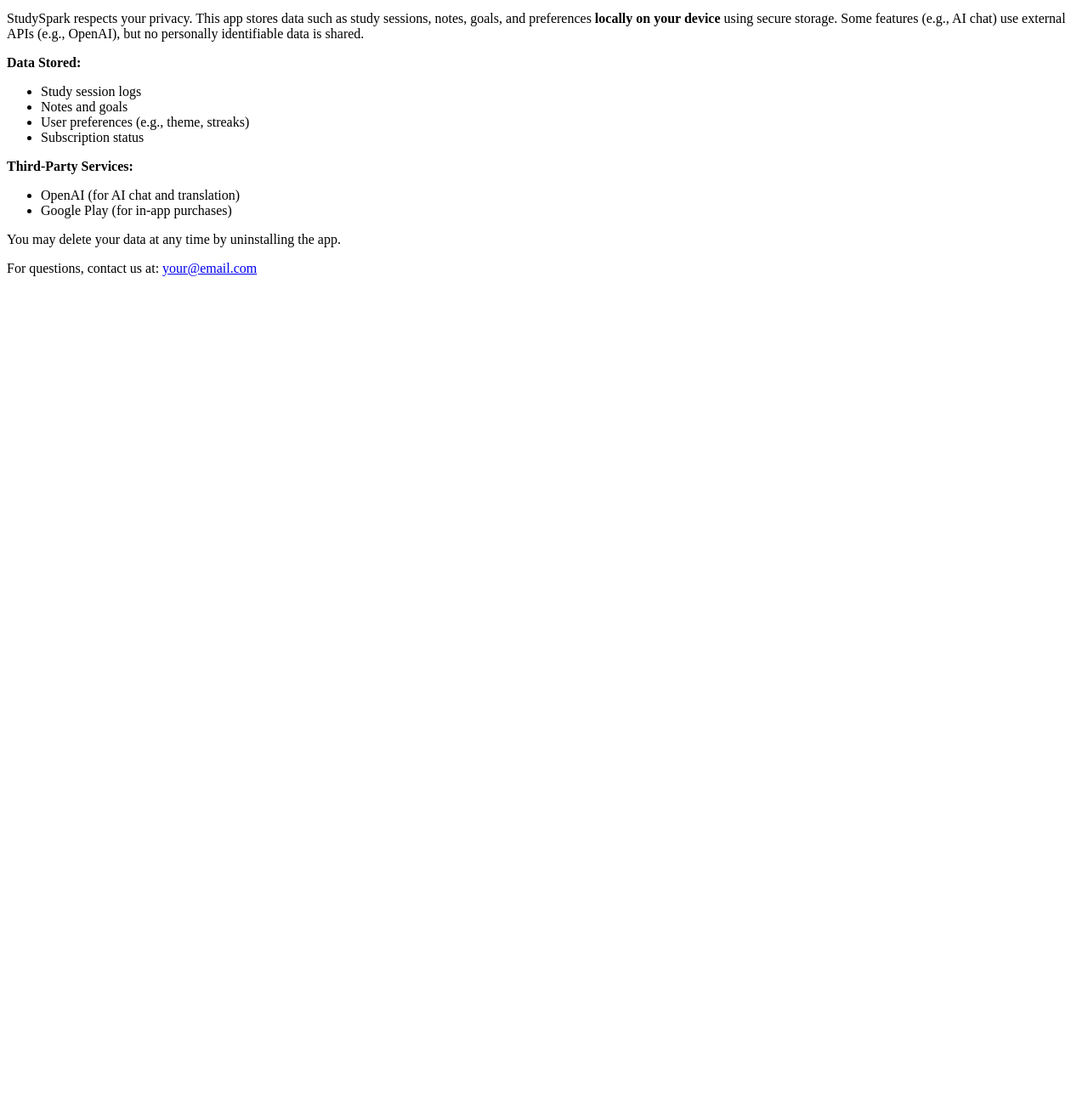
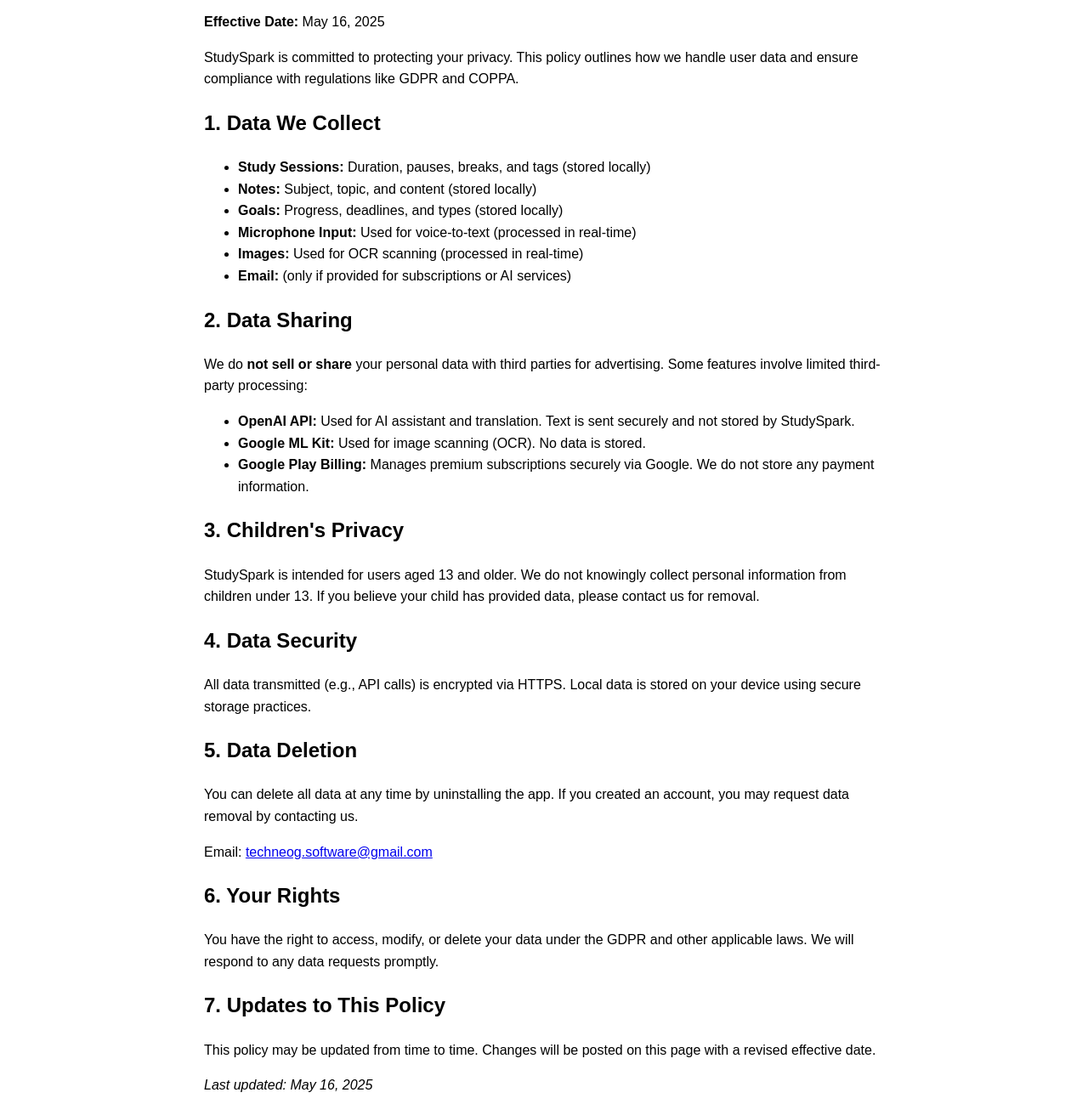
Before and after one commit to TechneOG-Software/studyspark-privacy-policy, a plain HTML site: page index.html in a window 1280 px wide. Shown: the part 101-1400 px from the top of the page at 85% size. Before the commit the page ends 800 px from the top, so only its background shows below. Drawn offline with Linux system fonts and the light colour scheme.

Commit message:
Update index.html

```diff
--- a/index.html
+++ b/index.html
@@ -1,26 +1,50 @@
 <!DOCTYPE html>
-<html>
+<html lang="en">
 <head>
   <meta charset="UTF-8">
-  <title>Privacy Policy – StudySpark</title>
+  <meta name="viewport" content="width=device-width, initial-scale=1.0">
+  <title>StudySpark Privacy Policy</title>
 </head>
-<body>
+<body style="font-family: sans-serif; line-height: 1.6; max-width: 800px; margin: auto; padding: 20px;">
   <h1>Privacy Policy – StudySpark</h1>
   <p><strong>Effective Date:</strong> May 16, 2025</p>
-  <p>StudySpark respects your privacy. This app stores data such as study sessions, notes, goals, and preferences <strong>locally on your device</strong> using secure storage. Some features (e.g., AI chat) use external APIs (e.g., OpenAI), but no personally identifiable data is shared.</p>
-  <p><strong>Data Stored:</strong></p>
+
+  <p>StudySpark is committed to protecting your privacy. This policy outlines how we handle user data and ensure compliance with regulations like GDPR and COPPA.</p>
+
+  <h2>1. Data We Collect</h2>
   <ul>
-    <li>Study session logs</li>
-    <li>Notes and goals</li>
-    <li>User preferences (e.g., theme, streaks)</li>
-    <li>Subscription status</li>
+    <li><strong>Study Sessions:</strong> Duration, pauses, breaks, and tags (stored locally)</li>
+    <li><strong>Notes:</strong> Subject, topic, and content (stored locally)</li>
+    <li><strong>Goals:</strong> Progress, deadlines, and types (stored locally)</li>
+    <li><strong>Microphone Input:</strong> Used for voice-to-text (processed in real-time)</li>
+    <li><strong>Images:</strong> Used for OCR scanning (processed in real-time)</li>
+    <li><strong>Email:</strong> (only if provided for subscriptions or AI services)</li>
   </ul>
-  <p><strong>Third-Party Services:</strong></p>
+
+  <h2>2. Data Sharing</h2>
+  <p>We do <strong>not sell or share</strong> your personal data with third parties for advertising. Some features involve limited third-party processing:</p>
   <ul>
-    <li>OpenAI (for AI chat and translation)</li>
-    <li>Google Play (for in-app purchases)</li>
+    <li><strong>OpenAI API:</strong> Used for AI assistant and translation. Text is sent securely and not stored by StudySpark.</li>
+    <li><strong>Google ML Kit:</strong> Used for image scanning (OCR). No data is stored.</li>
+    <li><strong>Google Play Billing:</strong> Manages premium subscriptions securely via Google. We do not store any payment information.</li>
   </ul>
-  <p>You may delete your data at any time by uninstalling the app.</p>
-  <p>For questions, contact us at: <a href="mailto:your@email.com">your@email.com</a></p>
+
+  <h2>3. Children's Privacy</h2>
+  <p>StudySpark is intended for users aged 13 and older. We do not knowingly collect personal information from children under 13. If you believe your child has provided data, please contact us for removal.</p>
+
+  <h2>4. Data Security</h2>
+  <p>All data transmitted (e.g., API calls) is encrypted via HTTPS. Local data is stored on your device using secure storage practices.</p>
+
+  <h2>5. Data Deletion</h2>
+  <p>You can delete all data at any time by uninstalling the app. If you created an account, you may request data removal by contacting us.</p>
+  <p>Email: <a href="mailto:techneog.software@gmail.com">techneog.software@gmail.com</a></p>
+
+  <h2>6. Your Rights</h2>
+  <p>You have the right to access, modify, or delete your data under the GDPR and other applicable laws. We will respond to any data requests promptly.</p>
+
+  <h2>7. Updates to This Policy</h2>
+  <p>This policy may be updated from time to time. Changes will be posted on this page with a revised effective date.</p>
+
+  <p><em>Last updated: May 16, 2025</em></p>
 </body>
 </html>
```
